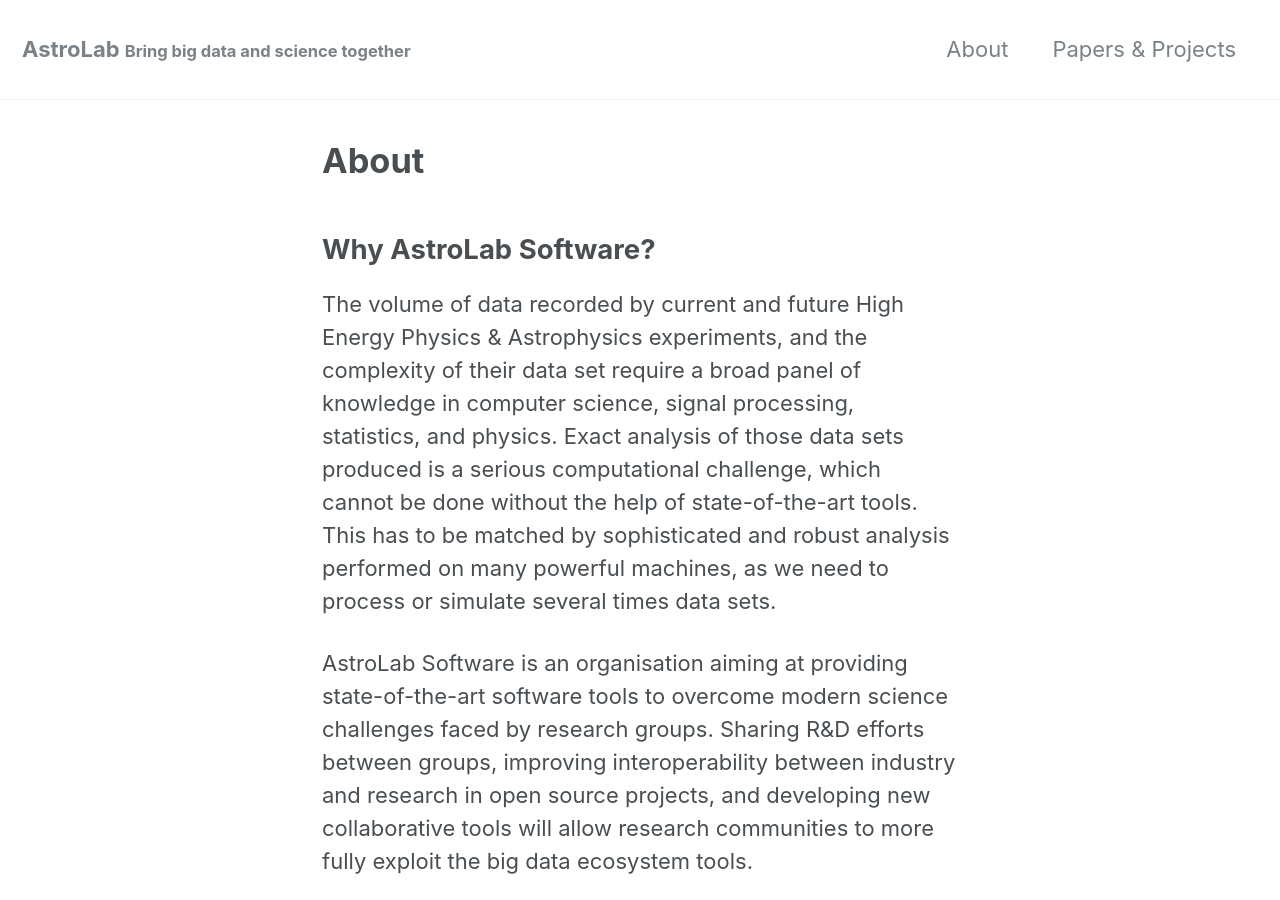
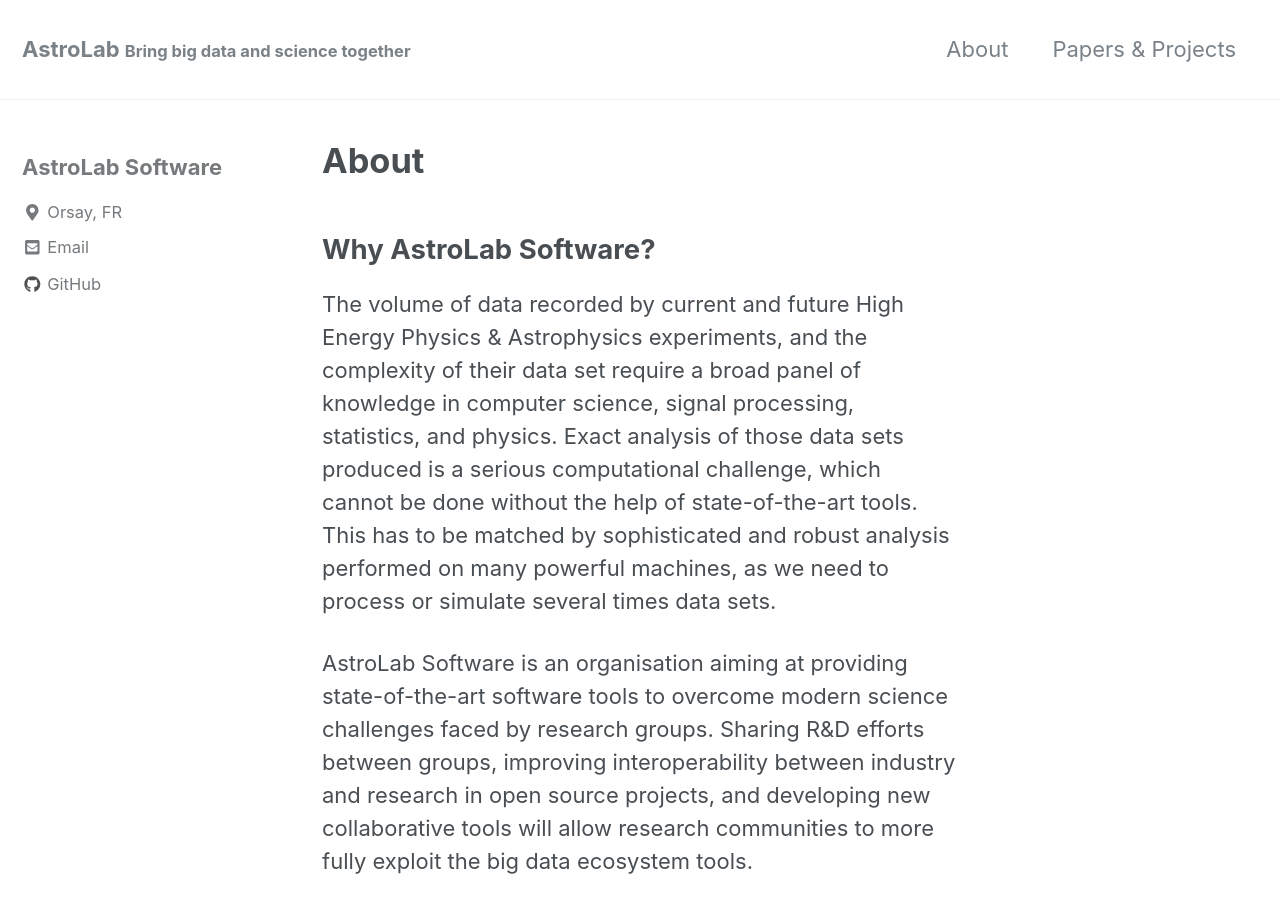
Before and after one commit to astrolabsoftware/astrolabsoftware.github.io, a Jekyll site: the page built from about.md, in a window 1280 px wide and 900 px high. Built offline with Jekyll 4.4.1, drawn with Linux system fonts in a browser that asks for light colours; nearby versions of some CDN libraries.

```diff
--- a/_config.yml
+++ b/_config.yml
@@ -99,11 +99,11 @@ analytics:
 
 # Site Author
 author:
-  name             : "Julien Peloton"
+  name             : "AstroLab Software"
   avatar           : # path of avatar image, e.g. "/assets/images/bio-photo.jpg"
-  bio              : "I am an amazing person."
-  location         : "Somewhere"
-  email            : "toto@toto.com"
+  bio              : " "
+  location         : "Orsay, FR"
+  email            : "peloton@lal.in2p3.fr"
   uri              :
   home             : # null (default), "absolute or relative url to link to author home"
   bitbucket        :
```
Also changed, not shown: about.md (+1 -1 lines).
